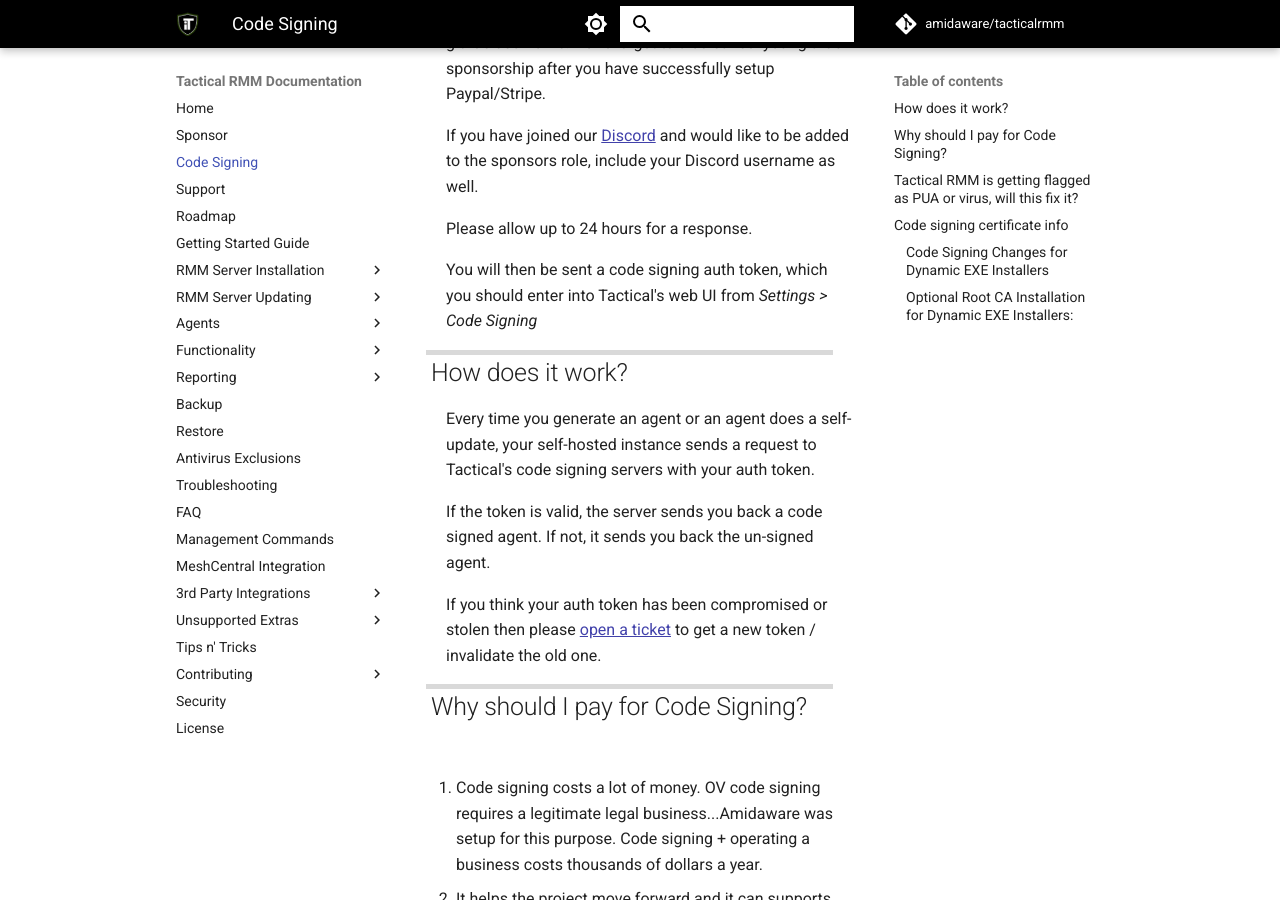
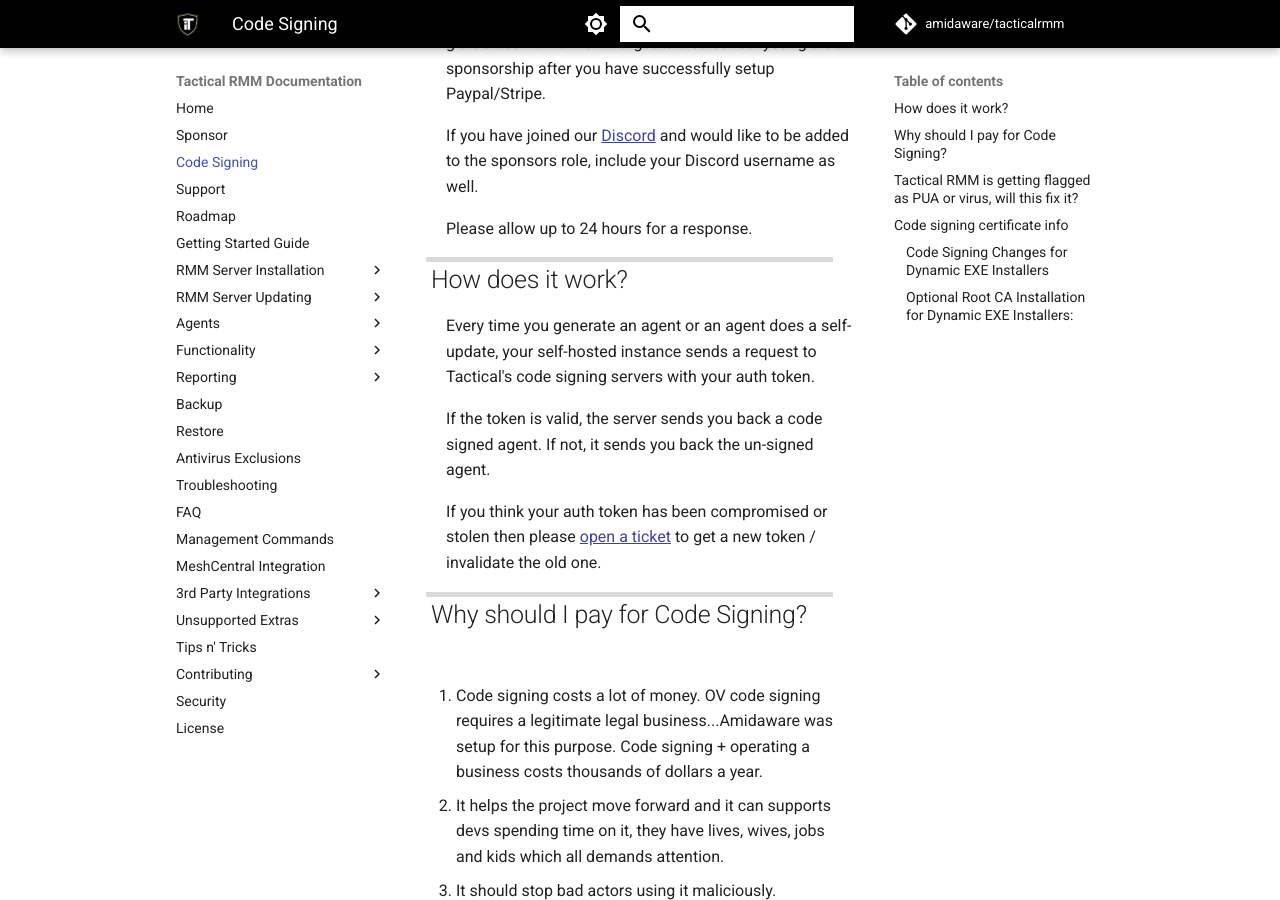
Before and after one commit to amidaware/trmm-docs, an MkDocs documentation site: the page built from docs/code_signing.md, in a window 1280 px wide and 900 px high, scrolled down 1055 px. Built offline with MkDocs 1.6.1 and Material for MkDocs 9.7.7, drawn with Linux system fonts in a browser that asks for light colours; comment, search, counter and statistics services are not loaded.

Commit message:
more detailed instructions are in ticket

```diff
--- a/docs/code_signing.md
+++ b/docs/code_signing.md
@@ -25,8 +25,6 @@
 If you have joined our [Discord](https://discord.gg/upGTkWp) and would like to be added to the sponsors role, include your Discord username as well.
 
 Please allow up to 24 hours for a response.
-
-You will then be sent a code signing auth token, which you should enter into Tactical's web UI from *Settings > Code Signing*
 
 ## How does it work?
 
```
